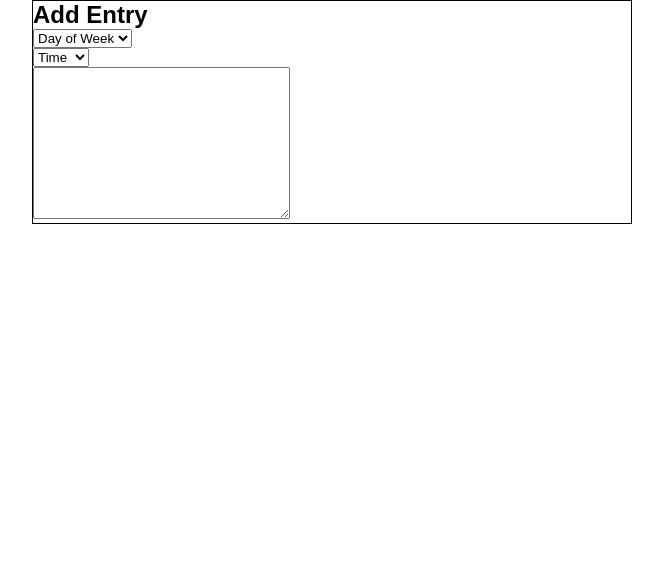
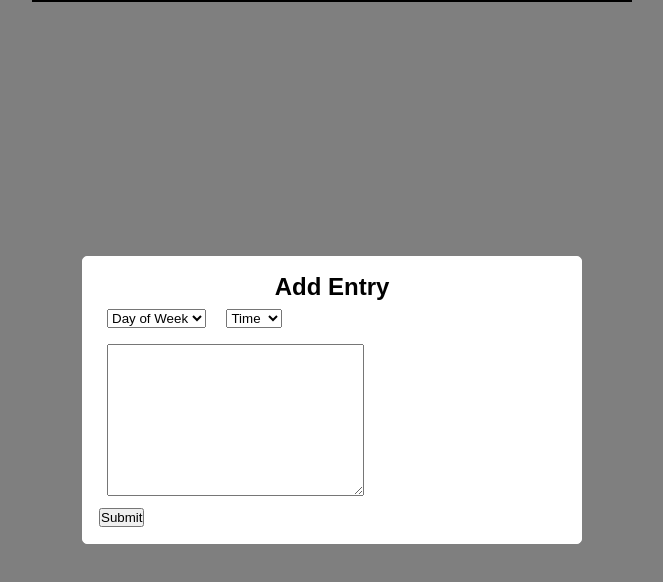
Before and after one commit to restropiajr/week-planner, a website: page index.html in a window 1280 px wide. Shown: the whole page, without its empty margins (308-971 px from the left). Drawn offline with Linux system fonts and the light colour scheme.

Commit message:
worked on modal styling

```diff
--- a/index.html
+++ b/index.html
@@ -27,7 +27,7 @@
           <form class="entry-form">
             <div>
               <select name="day" id="day-of-week">
-                <option value="">Day of Week</option>
+                <option>Day of Week</option>
                 <option value="sunday">Sunday</option>
                 <option value="monday">Monday</option>
                 <option value="tuesday">Tuesday</option>
@@ -36,23 +36,41 @@
                 <option value="friday">Friday</option>
                 <option value="saturday">Saturday</option>
               </select>
-            </div>
-            <div>
               <select name="time" id="time-options">
-                <option value="">Time</option>
-                <option value="8">08:00</option>
-                <option value="9">09:00</option>
-                <option value="10">10:00</option>
-                <option value="11">11:00</option>
-                <option value="12">12:00</option>
-
+                <option>Time</option>
+                <option>1:00</option>
+                <option>2:00</option>
+                <option>3:00</option>
+                <option>4:00</option>
+                <option>5:00</option>
+                <option>6:00</option>
+                <option>7:00</option>
+                <option>8:00</option>
+                <option>9:00</option>
+                <option>10:00</option>
+                <option>11:00</option>
+                <option>12:00</option>
+                <option>13:00</option>
+                <option>14:00</option>
+                <option>15:00</option>
+                <option>16:00</option>
+                <option>17:00</option>
+                <option>18:00</option>
+                <option>19:00</option>
+                <option>20:00</option>
+                <option>21:00</option>
+                <option>22:00</option>
+                <option>23:00</option>
+                <option>24:00</option>
               </select>
             </div>
             <div>
               <textarea placeholder="Description" rows="10" cols="30">
               </textarea>
             </div>
-
+            <div>
+              <button class="submit" value="submit">Submit</button>
+            </div>
 
 
 
--- a/styles.css
+++ b/styles.css
@@ -14,3 +14,36 @@ body {
   justify-content: center;
   align-items: center;
 }
+
+.modal-container {
+  position: fixed;
+  top: 0;
+  left: 0;
+  bottom: 0;
+  right: 0;
+  background-color: rgba(0, 0, 0, 0.5);
+  display: flex;
+  justify-content: center;
+  align-items: center;
+  width: 100%;
+}
+
+.modal-dialog {
+  background-color: white;
+  border: 1px solid white;
+  border-radius: 5px;
+  padding: 1rem;
+  width: 500px;
+}
+
+h2 {
+  text-align: center;
+}
+
+select {
+  margin: 0.5rem;
+}
+
+textarea {
+  margin: 0.5rem;
+}
```
